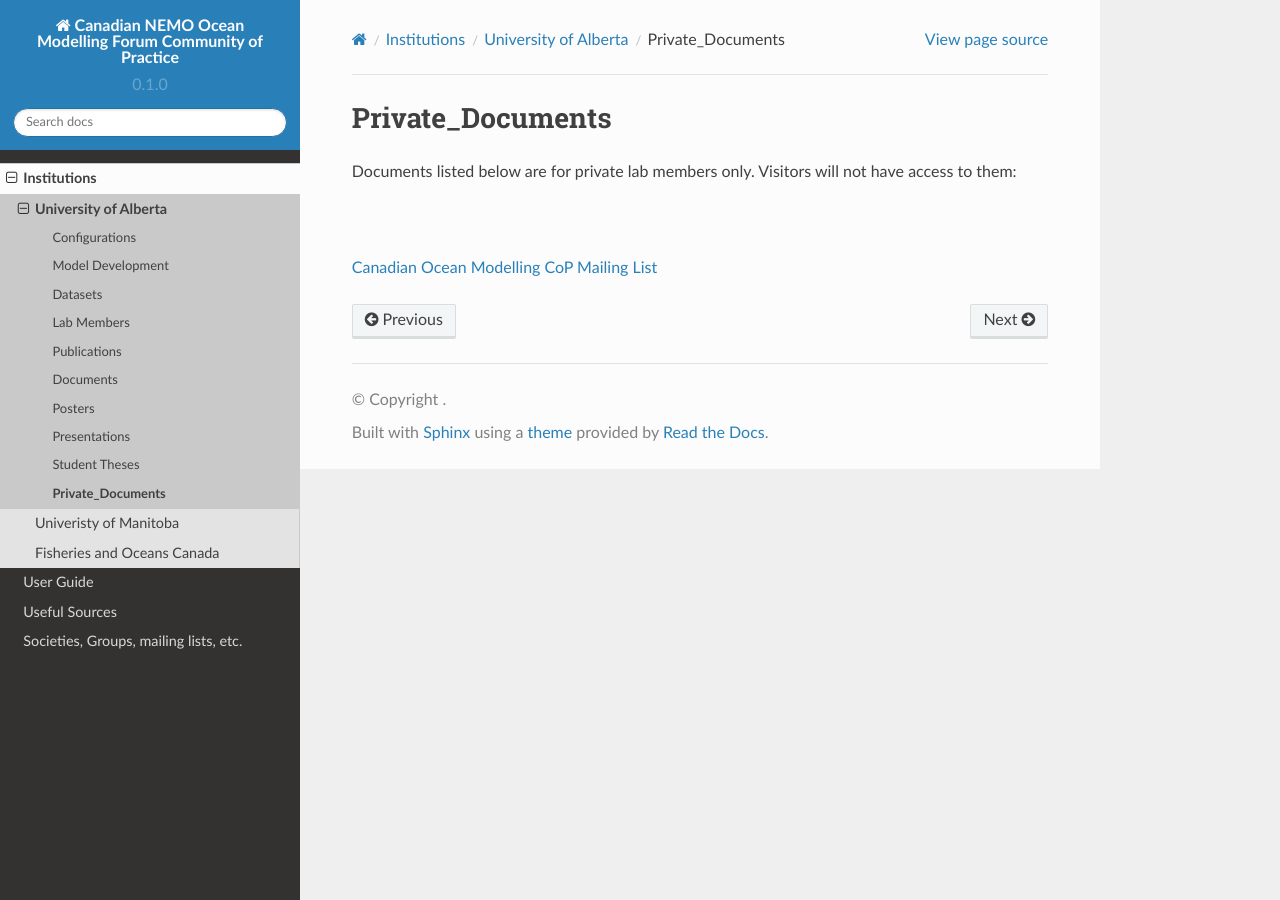
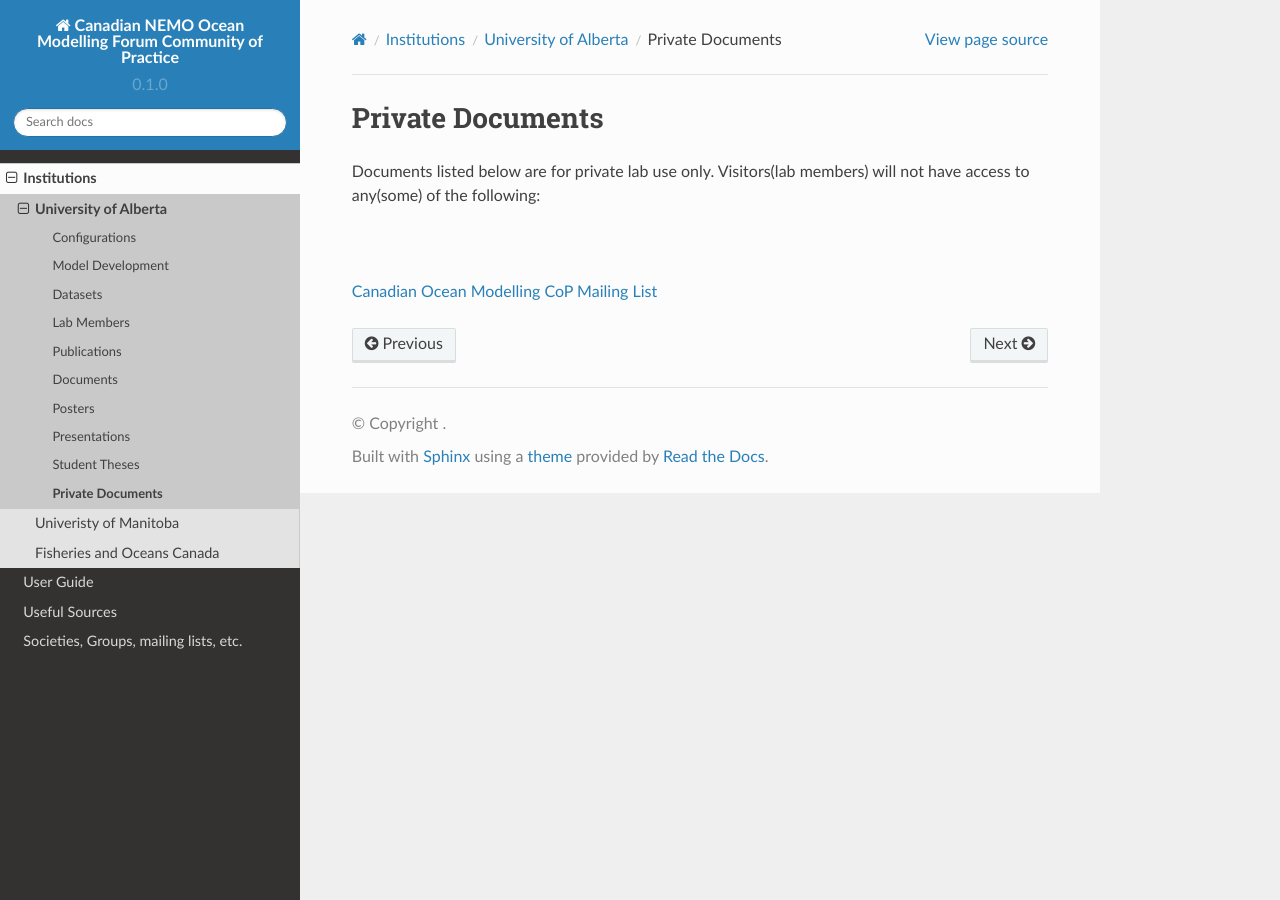
Before and after one commit to UofA-NEMO/Canadian-NEMO-Ocean-Modelling-Forum-Community-of-Practice, a Sphinx documentation site: the page built from docs/Institutions/UofA/Private_Documents.rst, in a window 1280 px wide. Built offline with Sphinx 7.4.7 and the Read the Docs theme 2.0.0, drawn with Linux system fonts in a browser that asks for light colours; pages that are not in the unit, such as notebooks, are missing from menus.

Commit message:
Update Private_Documents.rst

```diff
--- a/docs/Institutions/UofA/Private_Documents.rst
+++ b/docs/Institutions/UofA/Private_Documents.rst
@@ -1,7 +1,7 @@
-Private_Documents
+Private Documents
 =================
 
-Documents listed below are for private lab members only. Visitors will not have access to them:
+Documents listed below are for private lab use only. Visitors(lab members) will not have access to any(some) of the following:
 
 |
 
```
